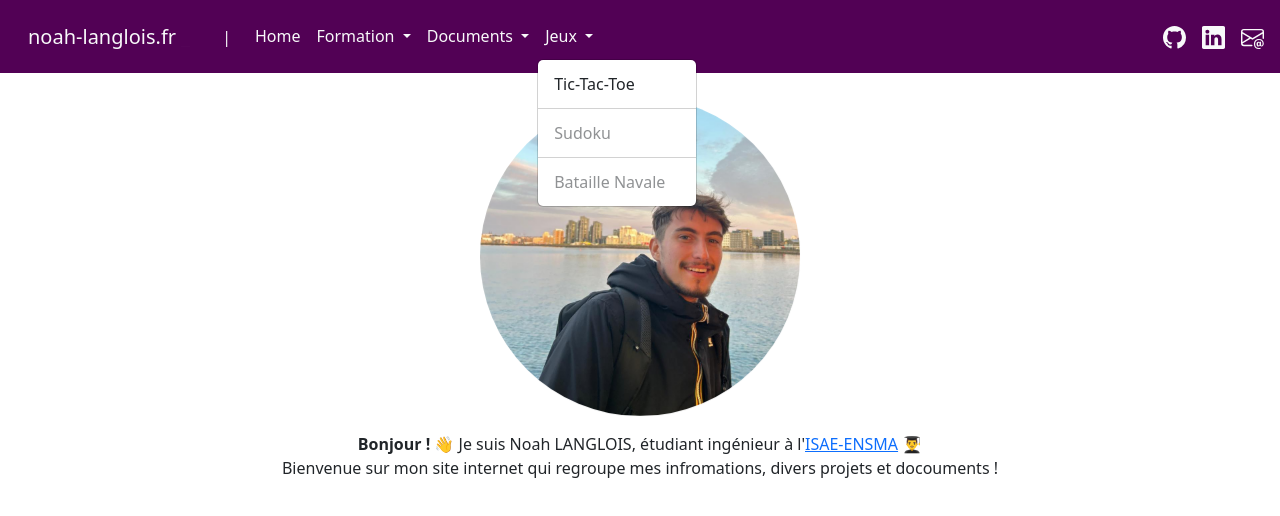
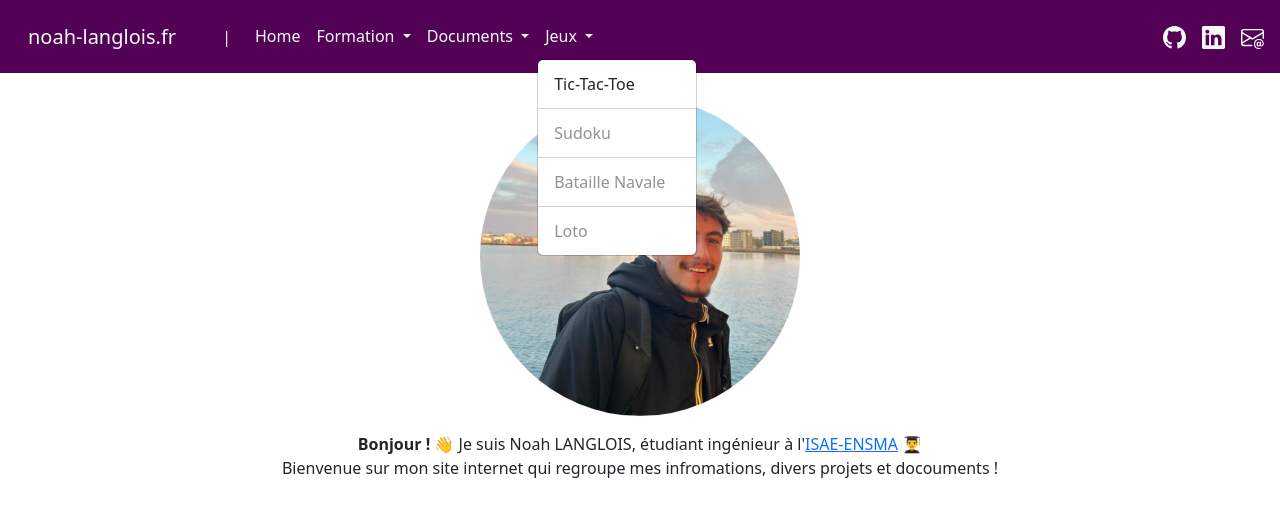
Before and after one commit to Noah-Langlois/noah-langlois.com, a Vue app: page / in a window 1280 px wide. Both pictures are taken after a click on the button "Jeux". Shown: the top 516 px of the page. Built offline with nearby package versions, Linux system fonts and the light colour scheme.

Commit message:
Updated Header

```diff
--- a/src/components/TheHeader.vue
+++ b/src/components/TheHeader.vue
@@ -84,6 +84,8 @@ import TheLinks from '@/components/TheLinks.vue'
                   <li><a class="dropdown-item disabled" href="/">Sudoku</a></li>
                   <li><hr class="dropdown-divider" /></li>
                   <li><a class="dropdown-item disabled" href="/">Bataille Navale</a></li>
+                  <li><hr class="dropdown-divider" /></li>
+                  <li><a class="dropdown-item disabled" href="/">Loto</a></li>
                 </ul>
               </li>
             </ul>
```
